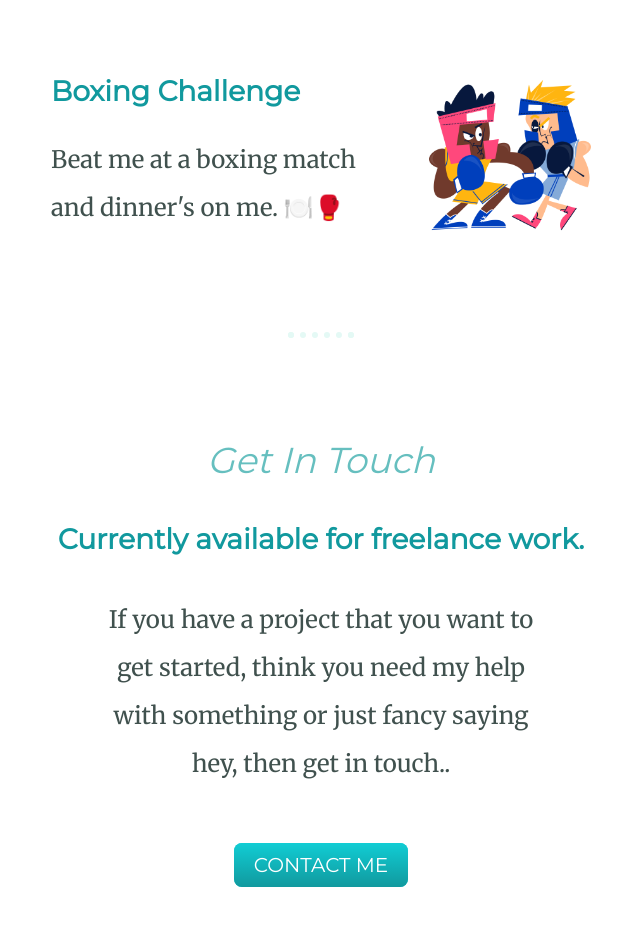
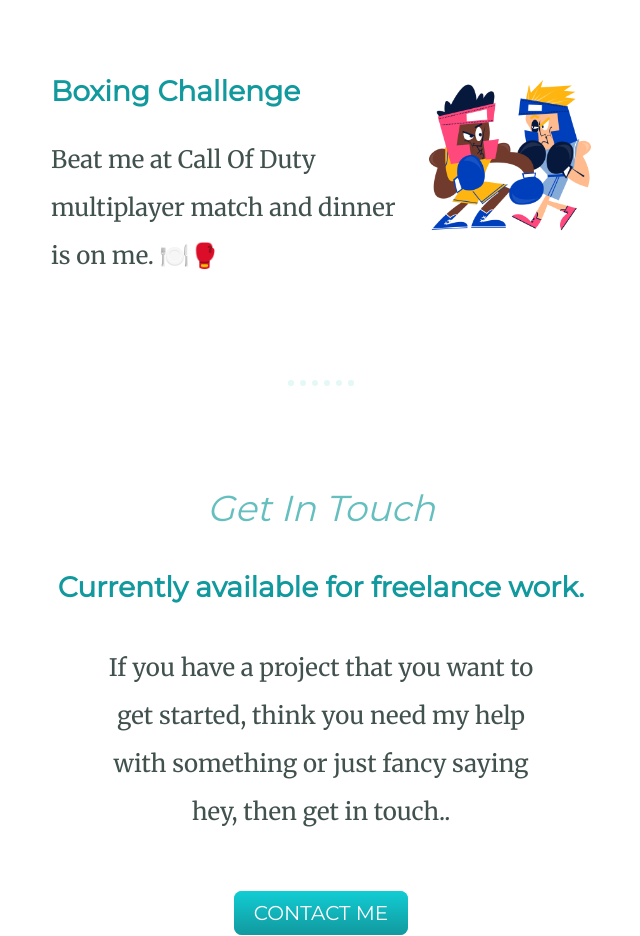
Before and after one commit to GrihitKumar05/CV-Updated, a plain HTML site: page index.html in a window 1280 px wide. Shown: the part 2140-3076 px from the top of the page, without its empty margins (319-959 px from the left). Drawn offline with Linux system fonts and the light colour scheme.

Commit message:
Update index.html

```diff
--- a/index.html
+++ b/index.html
@@ -34,7 +34,7 @@
       <div class="skill-row">
         <img class="image201" src="images/boxing.png" alt="">
         <h3>Boxing Challenge</h3>
-        <p>Beat me at a boxing match and dinner's on me. 🍽️🥊</p>
+        <p>Beat me at Call Of Duty multiplayer match and dinner is on me. 🍽️🥊</p>
       </div>
     </div>
     <hr>
```
